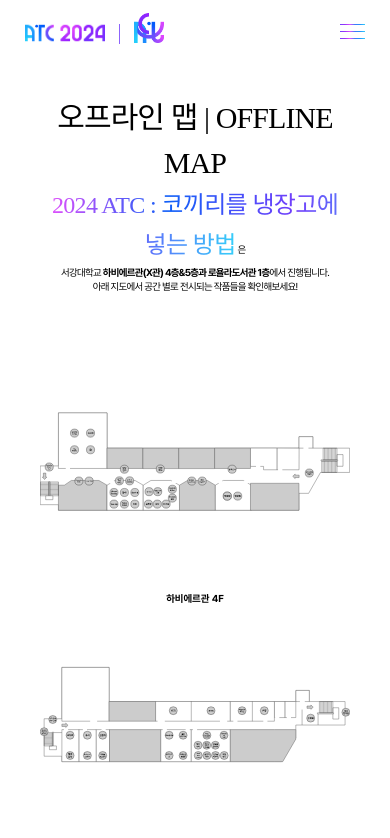
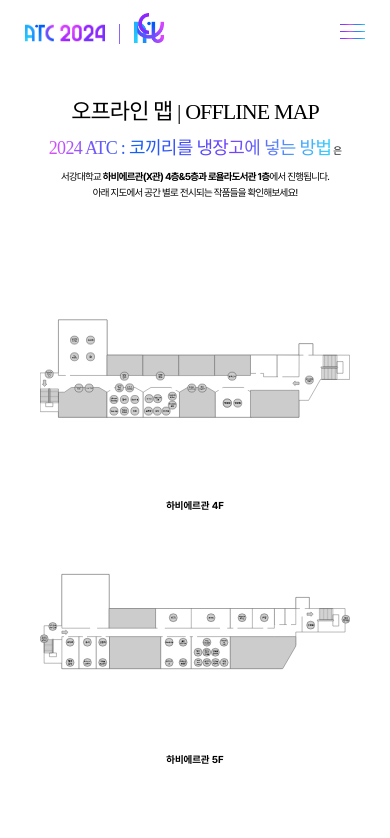
Before and after one commit to rmdnps10/ATC2024, a Next.js app: page /map in a window 390 px wide. Shown: the top 838 px of the page. Built offline with nearby package versions, Linux system fonts and the light colour scheme.

Commit message:
Fix: 한자 #5

```diff
--- a/src/app/(main)/map/page.module.css
+++ b/src/app/(main)/map/page.module.css
@@ -39,6 +39,13 @@
     display: flex;
     justify-content: center;
   }
+  @media (max-width: 430px) {
+    color: #000;
+    font-size: 2.2rem;
+    letter-spacing: -0.9px;
+    display: flex;
+    justify-content: center;
+  }
 }
 
 .headerDesc {
@@ -61,7 +68,7 @@
   @media (max-width: 430px) {
     font-size: 1rem;
     text-align: center;
-    line-height: 1.4rem;
+    line-height: 1.6rem;
   }
 }
 
@@ -84,6 +91,9 @@
   -webkit-text-fill-color: transparent;
   @media (max-width: 1024px) {
     font-size: 24px;
+  }
+  @media (max-width: 430px) {
+    font-size: 1.8rem;
   }
 }
 
--- a/src/app/(main)/works/page.module.css
+++ b/src/app/(main)/works/page.module.css
@@ -306,7 +306,6 @@
 
 .figTitle {
   line-height: 2rem;
-  font-family: 'Sandoll Seoul';
   max-width: 30rem;
   font-size: 3.5rem;
   font-weight: 400;
```
Also changed, not shown: src/app/(main)/works/page.js (+14 -1 lines).
